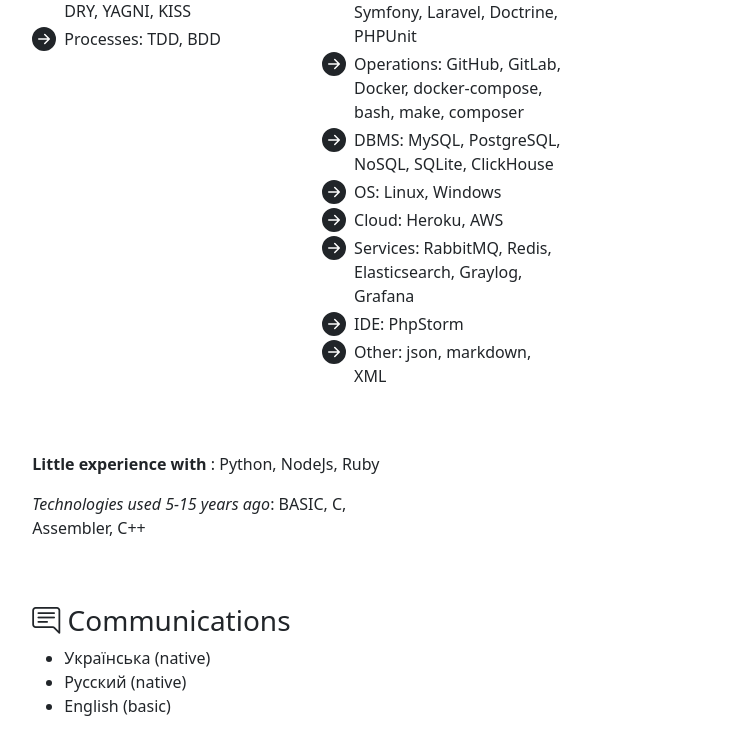
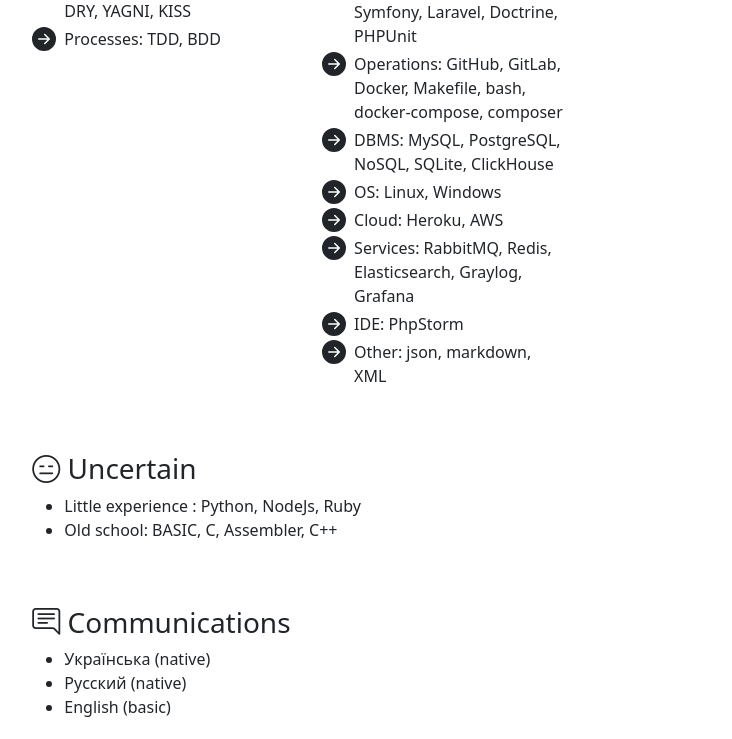
Before and after one commit to mvchn/mvchn-cv01, a plain HTML site: page index.html in a window 1280 px wide. Shown: the part 747-1486 px from the top of the page, without its empty margins (197-929 px from the left). Drawn offline with nearby package versions, Linux system fonts and the light colour scheme.

Commit message:
Uncertain

```diff
--- a/index.html
+++ b/index.html
@@ -81,7 +81,7 @@
                 <p></p>
                 <ul class="icon-list">
                     <li>Testing and frameworks: Symfony, Laravel, Doctrine, PHPUnit</li>
-                    <li>Operations: GitHub, GitLab, Docker, docker-compose, bash, make, composer</li>
+                    <li>Operations: GitHub, GitLab, Docker, Makefile, bash, docker-compose, composer</li>
                     <li>DBMS: MySQL, PostgreSQL, NoSQL, SQLite, ClickHouse</li>
                     <li>OS: Linux, Windows</li>
                     <li>Cloud: Heroku, AWS</li>
@@ -104,8 +104,11 @@
 
         <div class="row mb-5">
             <div class="col-md-6">
-                <p><b>Little experience with </b>: Python, NodeJs, Ruby</p>
-                <p><i>Technologies used 5-15 years ago</i>: BASIC, C, Assembler, C++</p>
+                <h3><i class="bi bi-emoji-expressionless"></i> Uncertain</h3>
+                <ul>
+                    <li>Little experience : Python, NodeJs, Ruby</li>
+                    <li>Old school: BASIC, C, Assembler, C++</li>
+                </ul>
             </div>
         </div>
 
```
